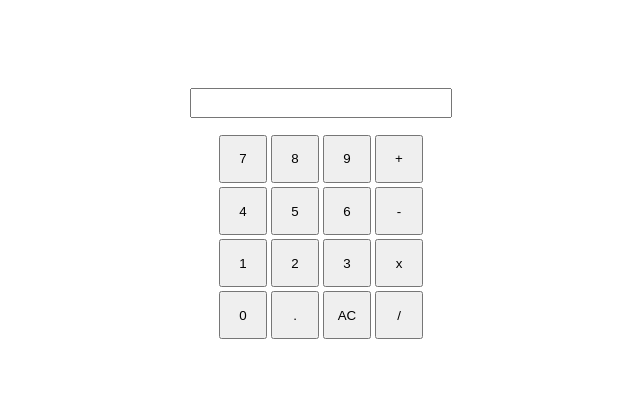
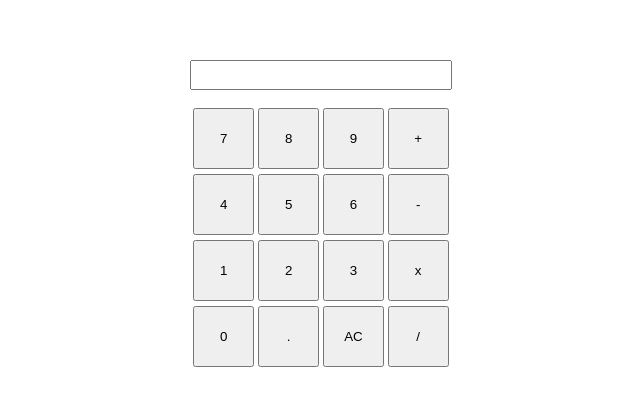
Before and after one commit to Michael-Liendo/a-calculator, a plain HTML site: page index.html in a window 1280 px wide. Shown: the part 180-586 px from the top of the page, without its empty margins (319-959 px from the left). Drawn offline with Linux system fonts and the light colour scheme.

Commit message:
feat(calculator-design):
first design of the calculator

```diff
--- a/style.css
+++ b/style.css
@@ -22,8 +22,8 @@ body {
 }
 
 .button {
-  width: 3rem;
-  height: 3rem;
+  width: 3.8rem;
+  height: 3.8rem;
 }
 
 #input {
```
